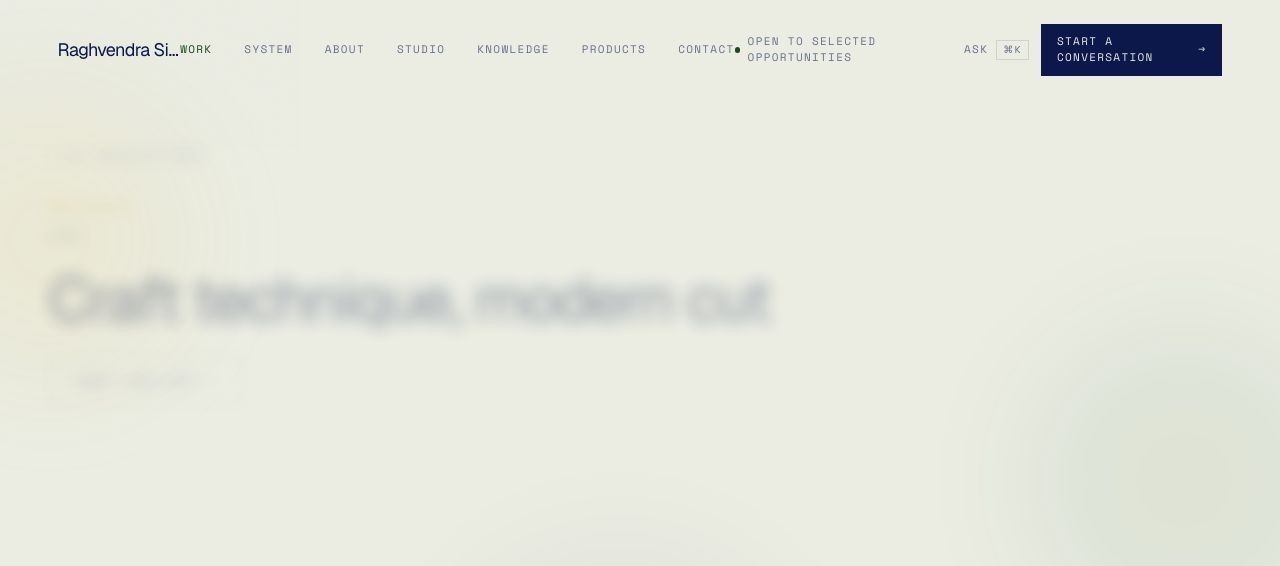
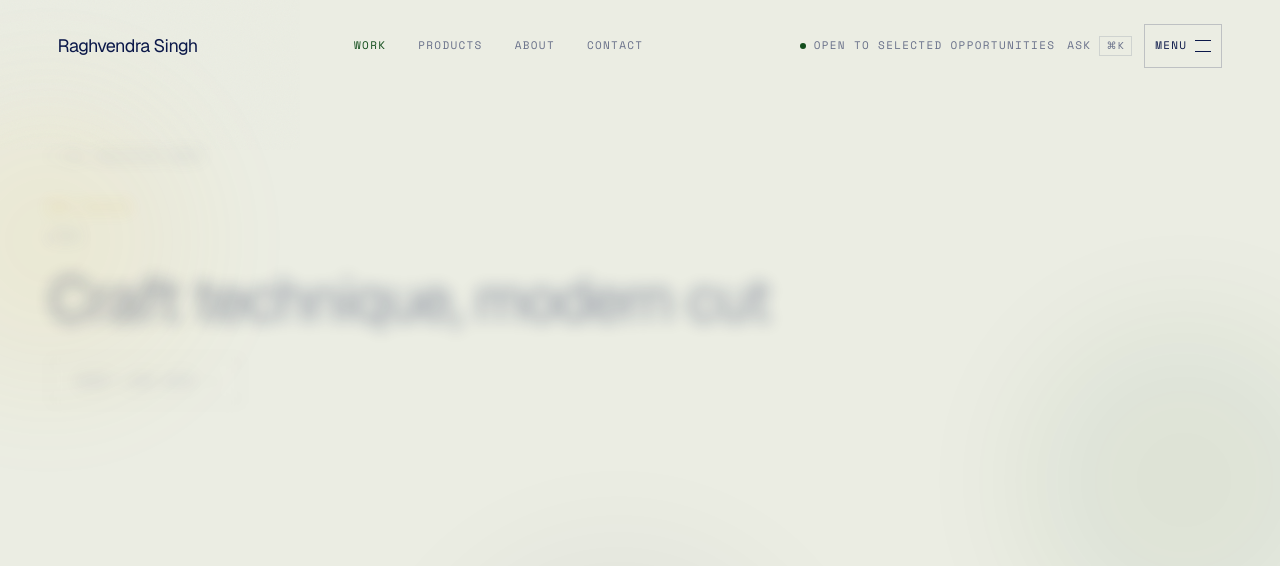
Before and after one commit to raghvendra1985/Raghvendra-Portfolio-2027, a Next.js app: page /work/2886 in a window 1280 px wide. Shown: the top 566 px of the page. Built offline with nearby package versions, Linux system fonts and the light colour scheme.

Commit message:
Replace the crowded nav with a morphing full-screen menu.
Keep Work, Products, About, and Contact in the bar; open a navy overlay for the full site map so seven destinations stay usable on every screen.

Co-authored-by: Cursor <cursoragent@cursor.com>

```diff
--- a/animations/index.ts
+++ b/animations/index.ts
@@ -36,6 +36,8 @@ export {
   crossfadeWorkVisual,
 } from "./caseStudy";
 export { animateNavigation } from "./navigation";
+export { animateMenuOpen, animateMenuClose, menuOriginFromToggle } from "./menu";
+export type { MenuOrigin } from "./menu";
 export { animateSystem } from "./system";
 export type { SystemOptions } from "./system";
 export {
--- /dev/null
+++ b/animations/menu.ts
@@ -0,0 +1,118 @@
+"use client";
+
+import { DURATION, EASE, gsap, showImmediately, type MotionConfig } from "./motion";
+
+export type MenuOrigin = {
+  x: string;
+  y: string;
+};
+
+export function menuOriginFromToggle(toggle: HTMLElement | null): MenuOrigin {
+  if (!toggle) return { x: "100%", y: "0%" };
+  const rect = toggle.getBoundingClientRect();
+  const x = ((rect.left + rect.width / 2) / window.innerWidth) * 100;
+  const y = ((rect.top + rect.height / 2) / window.innerHeight) * 100;
+  return { x: `${x}%`, y: `${y}%` };
+}
+
+function panelAndItems(root: HTMLElement) {
+  return {
+    panel: root.querySelector<HTMLElement>("[data-menu-panel]"),
+    items: root.querySelectorAll<HTMLElement>("[data-menu-item]"),
+  };
+}
+
+export function animateMenuOpen(
+  root: HTMLElement,
+  config: MotionConfig,
+  origin: MenuOrigin,
+) {
+  const { panel, items } = panelAndItems(root);
+  if (!panel) return;
+
+  if (config.reducedMotion) {
+    gsap.set(panel, { autoAlpha: 1, clipPath: "none", y: 0 });
+    showImmediately(items);
+    return;
+  }
+
+  gsap.killTweensOf([panel, items]);
+
+  if (config.isMobile) {
+    gsap.fromTo(
+      panel,
+      { autoAlpha: 0, y: 16, clipPath: "none" },
+      { autoAlpha: 1, y: 0, duration: DURATION.md, ease: EASE },
+    );
+  } else {
+    gsap.fromTo(
+      panel,
+      { autoAlpha: 1, clipPath: `circle(0% at ${origin.x} ${origin.y})` },
+      {
+        clipPath: `circle(160% at ${origin.x} ${origin.y})`,
+        duration: DURATION.lg,
+        ease: EASE,
+      },
+    );
+  }
+
+  gsap.fromTo(
+    items,
+    { autoAlpha: 0, y: 24 },
+    {
+      autoAlpha: 1,
+      y: 0,
+      duration: DURATION.md,
+      stagger: 0.04,
+      ease: EASE,
+      delay: config.isMobile ? 0.04 : 0.08,
+    },
+  );
+}
+
+export function animateMenuClose(
+  root: HTMLElement,
+  config: MotionConfig,
+  origin: MenuOrigin,
+  onComplete?: () => void,
+) {
+  const { panel, items } = panelAndItems(root);
+  if (!panel) {
+    onComplete?.();
+    return;
+  }
+
+  if (config.reducedMotion) {
+    gsap.set(panel, { autoAlpha: 0, clipPath: "none", y: 0 });
+    gsap.set(items, { autoAlpha: 0, y: 0 });
+    onComplete?.();
+    return;
+  }
+
+  gsap.killTweensOf([panel, items]);
+  gsap.to(items, {
+    autoAlpha: 0,
+    y: 12,
+    duration: DURATION.xs,
+    stagger: 0.015,
+    ease: EASE,
+  });
+
+  if (config.isMobile) {
+    gsap.to(panel, {
+      autoAlpha: 0,
+      y: 12,
+      duration: DURATION.sm,
+      ease: EASE,
+      onComplete,
+    });
+    return;
+  }
+
+  gsap.to(panel, {
+    clipPath: `circle(0% at ${origin.x} ${origin.y})`,
+    duration: DURATION.md,
+    ease: EASE,
+    onComplete,
+  });
+}
--- a/animations/navigation.ts
+++ b/animations/navigation.ts
@@ -26,6 +26,15 @@ export function animateNavigation(
     const goingDown = y > lastY + 2;
     const goingUp = y < lastY - 2;
     lastY = y;
+
+    if (root.dataset.menuOpen === "true") {
+      if (hidden) {
+        hidden = false;
+        gsap.set(root, { yPercent: 0 });
+      }
+      gsap.set(root, { backdropFilter: "blur(0px)" });
+      return;
+    }
 
     const shouldCompact = y > compactAfter;
     if (shouldCompact !== compact) {
--- a/components/concierge/ConciergeTrigger.tsx
+++ b/components/concierge/ConciergeTrigger.tsx
@@ -47,9 +47,11 @@ function TriggerButton({
 export default function ConciergeTrigger({
   variant = "nav",
   className = "",
+  inverted = false,
 }: {
   variant?: "nav" | "float" | "mobile-menu" | "mobile-bar";
   className?: string;
+  inverted?: boolean;
 }) {
   if (variant === "float") {
     return (
@@ -84,9 +86,9 @@ export default function ConciergeTrigger({
       <TriggerButton
         variant="mobile-menu"
         source="mobile-menu"
-        className={`font-display text-2xl text-left ${className}`}
+        className={`inline-flex min-h-11 items-center font-mono-label text-[11px] text-gold hover:text-mist ${className}`}
       >
-        Ask the portfolio
+        Ask the portfolio →
       </TriggerButton>
     );
   }
@@ -96,10 +98,18 @@ export default function ConciergeTrigger({
       variant="nav"
       source="nav"
       cursor
-      className={`hidden min-h-11 items-center gap-2 font-mono-label text-ink-soft hover:text-navy lg:inline-flex ${className}`}
+      className={`hidden min-h-11 items-center gap-2 font-mono-label lg:inline-flex ${
+        inverted ? "text-mist/70 hover:text-mist" : "text-ink-soft hover:text-navy"
+      } ${className}`}
     >
       Ask
-      <kbd className="border border-line px-1.5 py-0.5 text-[10px] text-ink-soft">⌘K</kbd>
+      <kbd
+        className={`border px-1.5 py-0.5 text-[10px] ${
+          inverted ? "border-mist/30 text-mist/70" : "border-line text-ink-soft"
+        }`}
+      >
+        ⌘K
+      </kbd>
     </TriggerButton>
   );
 }
--- /dev/null
+++ b/components/navigation/MenuOverlay.tsx
@@ -0,0 +1,131 @@
+"use client";
+
+import { useEffect, useRef } from "react";
+import Link from "next/link";
+import { usePathname } from "next/navigation";
+import {
+  animateMenuClose,
+  animateMenuOpen,
+  type MenuOrigin,
+} from "@/animations/menu";
+import { useExperience } from "@/components/providers/ExperienceProvider";
+import ConciergeTrigger from "@/components/concierge/ConciergeTrigger";
+import { footerLinks, navLinks, site } from "@/lib/site";
+
+export default function MenuOverlay({
+  open,
+  origin,
+  onClose,
+}: {
+  open: boolean;
+  origin: MenuOrigin;
+  onClose: () => void;
+}) {
+  const rootRef = useRef<HTMLDivElement>(null);
+  const visibleRef = useRef(false);
+  const originRef = useRef(origin);
+  const { config } = useExperience();
+  const pathname = usePathname();
+
+  if (open) originRef.current = origin;
+
+  useEffect(() => {
+    const root = rootRef.current;
+    if (!root) return;
+
+    if (open) {
+      visibleRef.current = true;
+      animateMenuOpen(root, config, originRef.current);
+      return;
+    }
+
+    if (!visibleRef.current) return;
+    animateMenuClose(root, config, originRef.current, () => {
+      visibleRef.current = false;
+    });
+  }, [open, config]);
+
+  return (
+    <div
+      ref={rootRef}
+      id="site-menu"
+      role="dialog"
+      aria-modal="true"
+      aria-labelledby="site-menu-title"
+      aria-hidden={!open}
+      inert={!open}
+      className={`fixed inset-0 z-0 ${open ? "pointer-events-auto" : "pointer-events-none"}`}
+    >
+      <div
+        data-menu-panel
+        className="absolute inset-0 flex flex-col bg-navy px-[var(--page-pad)] pb-10 pt-28 text-mist opacity-0"
+      >
+        <h2 id="site-menu-title" className="sr-only">
+          Site menu
+        </h2>
+        <nav aria-label="All pages" className="mx-auto w-full max-w-[1440px] flex-1">
+          <ul className="grid gap-2 sm:grid-cols-2 sm:gap-x-16 sm:gap-y-3">
+            {navLinks.map((link, index) => {
+              const active =
+                pathname === link.href || pathname.startsWith(`${link.href}/`);
+              return (
+                <li key={link.href} data-menu-item>
+                  <Link
+                    href={link.href}
+                    aria-current={active ? "page" : undefined}
+                    onClick={onClose}
+                    data-cursor="Open"
+                    className="group flex min-h-11 items-baseline gap-4 py-2"
+                  >
+                    <span
+                      className={`font-mono-label text-[11px] ${
+                        active ? "text-gold" : "text-mist/40 group-hover:text-gold"
+                      }`}
+                    >
+                      {String(index + 1).padStart(2, "0")}
+                    </span>
+                    <span
+                      className={`font-display text-3xl leading-[1.08] sm:text-5xl ${
+                        active ? "text-green" : "text-mist group-hover:text-gold"
+                      }`}
+                    >
+                      {link.label}
+                    </span>
+                  </Link>
+                </li>
+              );
+            })}
+          </ul>
+        </nav>
+
+        <div
+          data-menu-item
+          className="mx-auto mt-10 flex w-full max-w-[1440px] flex-col gap-8 border-t border-mist/15 pt-8 sm:flex-row sm:items-end sm:justify-between"
+        >
+          <div>
+            <p className="flex items-center gap-2 font-mono-label text-[11px] text-mist/70">
+              <span className="h-1.5 w-1.5 rounded-full bg-green" aria-hidden="true" />
+              {site.status}
+            </p>
+            <ul className="mt-4 flex flex-wrap gap-6">
+              {footerLinks.social.map((link) => (
+                <li key={link.label}>
+                  <a
+                    href={link.href}
+                    className="inline-flex min-h-11 items-center font-mono-label text-[11px] text-mist/80 hover:text-gold"
+                    {...(link.href.startsWith("http")
+                      ? { target: "_blank", rel: "noopener noreferrer" }
+                      : {})}
+                  >
+                    {link.label}
+                  </a>
+                </li>
+              ))}
+            </ul>
+          </div>
+          <ConciergeTrigger variant="mobile-menu" />
+        </div>
+      </div>
+    </div>
+  );
+}
--- /dev/null
+++ b/components/navigation/MenuToggle.tsx
@@ -0,0 +1,44 @@
+"use client";
+
+import { forwardRef } from "react";
+
+const MenuToggle = forwardRef<
+  HTMLButtonElement,
+  {
+    open: boolean;
+    inverted?: boolean;
+    onClick: () => void;
+  }
+>(function MenuToggle({ open, inverted = false, onClick }, ref) {
+  return (
+    <button
+      ref={ref}
+      type="button"
+      aria-expanded={open}
+      aria-controls="site-menu"
+      aria-label={open ? "Close menu" : "Open menu"}
+      onClick={onClick}
+      className={`inline-flex h-11 min-w-11 shrink-0 items-center justify-center gap-2 border px-2.5 ${
+        inverted
+          ? "border-mist/30 text-mist hover:border-mist"
+          : "border-navy/20 text-navy hover:border-navy"
+      }`}
+    >
+      <span className="hidden font-mono-label text-[11px] lg:inline">{open ? "Close" : "Menu"}</span>
+      <span className="relative block h-3 w-4" aria-hidden="true">
+        <span
+          className={`absolute left-0 h-px w-4 bg-current transition-transform duration-300 ease-[cubic-bezier(0.19,1,0.22,1)] motion-reduce:transition-none ${
+            open ? "top-1.5 rotate-45" : "top-0"
+          }`}
+        />
+        <span
+          className={`absolute left-0 h-px w-4 bg-current transition-transform duration-300 ease-[cubic-bezier(0.19,1,0.22,1)] motion-reduce:transition-none ${
+            open ? "bottom-1.5 -rotate-45" : "bottom-0"
+          }`}
+        />
+      </span>
+    </button>
+  );
+});
+
+export default MenuToggle;
--- a/components/navigation/Navigation.tsx
+++ b/components/navigation/Navigation.tsx
@@ -3,20 +3,30 @@
 import { useEffect, useRef, useState } from "react";
 import Link from "next/link";
 import { usePathname } from "next/navigation";
-import { AnimatePresence, motion } from "framer-motion";
 import { animateNavigation } from "@/animations/navigation";
+import { gsap } from "@/animations/motion";
+import { menuOriginFromToggle, type MenuOrigin } from "@/animations/menu";
 import { useExperience } from "@/components/providers/ExperienceProvider";
-import { navLinks, site } from "@/lib/site";
-import MagneticButton from "@/components/buttons/MagneticButton";
+import { getLenis } from "@/hooks/useLenis";
+import { primaryNavLinks, site } from "@/lib/site";
 import ConciergeTrigger from "@/components/concierge/ConciergeTrigger";
 import { useConcierge } from "@/components/concierge/ConciergeProvider";
+import MenuToggle from "@/components/navigation/MenuToggle";
+import MenuOverlay from "@/components/navigation/MenuOverlay";
+
+const FOCUSABLE =
+  'a[href], button:not([disabled]), [tabindex]:not([tabindex="-1"])';
 
 export default function Navigation() {
   const rootRef = useRef<HTMLElement>(null);
+  const toggleRef = useRef<HTMLButtonElement>(null);
   const { config, pageReady } = useExperience();
   const { open: conciergeOpen } = useConcierge();
   const pathname = usePathname();
   const [open, setOpen] = useState(false);
+  const [origin, setOrigin] = useState<MenuOrigin>({ x: "100%", y: "0%" });
+
+  const wasOpen = useRef(false);
 
   useEffect(() => {
     const root = rootRef.current;
@@ -34,30 +44,91 @@ export default function Navigation() {
   }, [conciergeOpen]);
 
   useEffect(() => {
-    document.body.style.overflow = open ? "hidden" : "";
+    const lenis = getLenis();
+    if (open) {
+      document.body.style.overflow = "hidden";
+      lenis?.stop();
+      gsap.set(rootRef.current, { yPercent: 0 });
+    } else {
+      document.body.style.overflow = "";
+      lenis?.start();
+    }
     return () => {
       document.body.style.overflow = "";
+      lenis?.start();
     };
   }, [open]);
+
+  useEffect(() => {
+    if (!open) return;
+    const root = rootRef.current;
+    const onKey = (event: KeyboardEvent) => {
+      if (event.key === "Escape") {
+        event.preventDefault();
+        setOpen(false);
+        return;
+      }
+      if (event.key !== "Tab" || !root) return;
+      const nodes = Array.from(root.querySelectorAll<HTMLElement>(FOCUSABLE)).filter(
+        (node) => node.getClientRects().length > 0 && !node.closest("[inert]"),
+      );
+      if (!nodes.length) return;
+      const first = nodes[0];
+      const last = nodes[nodes.length - 1];
+      if (event.shiftKey && document.activeElement === first) {
+        event.preventDefault();
+        last.focus();
+      } else if (!event.shiftKey && document.activeElement === last) {
+        event.preventDefault();
+        first.focus();
+      }
+    };
+    document.addEventListener("keydown", onKey);
+    return () => document.removeEventListener("keydown", onKey);
+  }, [open]);
+
+  useEffect(() => {
+    if (open) {
+      wasOpen.current = true;
+      return;
+    }
+    if (!wasOpen.current) return;
+    wasOpen.current = false;
+    toggleRef.current?.focus();
+  }, [open]);
+
+  function toggleMenu() {
+    if (!open) setOrigin(menuOriginFromToggle(toggleRef.current));
+    setOpen((value) => !value);
+  }
 
   return (
     <header
       ref={rootRef}
       data-nav
       data-compact="false"
-      className="group fixed inset-x-0 top-0 z-50 border-b border-transparent bg-transparent data-[compact=true]:border-line data-[compact=true]:bg-mist/70"
+      data-menu-open={open ? "true" : "false"}
+      className={`group fixed inset-x-0 top-0 z-50 border-b ${
+        open
+          ? "border-transparent bg-transparent"
+          : "border-transparent bg-transparent data-[compact=true]:border-line data-[compact=true]:bg-mist/70"
+      }`}
     >
-      <div className="mx-auto flex max-w-[1440px] items-center justify-between px-[var(--page-pad)] py-6 group-data-[compact=true]:py-3">
+      <MenuOverlay open={open} origin={origin} onClose={() => setOpen(false)} />
+
+      <div className="relative z-10 mx-auto flex max-w-[1440px] items-center justify-between px-[var(--page-pad)] py-6 group-data-[compact=true]:py-3">
         <Link
           href="/"
-          className="min-w-0 truncate font-display text-base text-navy sm:text-lg"
+          className={`min-w-0 truncate font-display text-base sm:text-lg ${
+            open ? "text-mist" : "text-navy"
+          }`}
           data-cursor="Open"
         >
           Raghvendra Singh
         </Link>
 
-        <nav aria-label="Primary" className="hidden items-center gap-4 lg:flex xl:gap-8">
-          {navLinks.map((link) => {
+        <nav aria-label="Primary" className="hidden items-center gap-6 lg:flex xl:gap-8">
+          {primaryNavLinks.map((link) => {
             const active =
               pathname === link.href || pathname.startsWith(`${link.href}/`);
             return (
@@ -66,7 +137,13 @@ export default function Navigation() {
                 href={link.href}
                 aria-current={active ? "page" : undefined}
                 className={`font-mono-label text-[11px] ${
-                  active ? "text-green" : "text-ink-soft hover:text-navy"
+                  open
+                    ? active
+                      ? "text-gold"
+                      : "text-mist/70 hover:text-mist"
+                    : active
+                      ? "text-green"
+                      : "text-ink-soft hover:text-navy"
                 }`}
               >
                 {link.label}
@@ -76,75 +153,18 @@ export default function Navigation() {
         </nav>
 
         <div className="flex items-center gap-3">
-          <p className="hidden items-center gap-2 font-mono-label text-[10px] text-ink-soft lg:flex">
+          <p
+            className={`hidden items-center gap-2 font-mono-label text-[10px] lg:flex ${
+              open ? "text-mist/70" : "text-ink-soft"
+            }`}
+          >
             <span className="h-1.5 w-1.5 rounded-full bg-green" aria-hidden="true" />
             {site.status}
           </p>
-          <ConciergeTrigger variant="nav" />
-          <div className="hidden lg:block">
-            <MagneticButton href="/contact" size="sm">
-              Start a conversation
-            </MagneticButton>
-          </div>
-          <button
-            type="button"
-            className="flex h-11 w-11 shrink-0 items-center justify-center border border-navy/20 lg:hidden"
-            aria-expanded={open}
-            aria-controls="mobile-nav"
-            aria-label={open ? "Close menu" : "Open menu"}
-            onClick={() => setOpen((value) => !value)}
-          >
-            <span className="sr-only">Menu</span>
-            <span className="flex flex-col gap-1.5" aria-hidden="true">
-              <span className={`h-px w-4 bg-navy ${open ? "translate-y-[3.5px] rotate-45" : ""}`} />
-              <span className={`h-px w-4 bg-navy ${open ? "-translate-y-[3.5px] -rotate-45" : ""}`} />
-            </span>
-          </button>
+          <ConciergeTrigger variant="nav" inverted={open} />
+          <MenuToggle ref={toggleRef} open={open} inverted={open} onClick={toggleMenu} />
         </div>
       </div>
-
-      <AnimatePresence>
-        {open ? (
-          <motion.nav
-            id="mobile-nav"
-            aria-label="Mobile"
-            className="border-t border-line bg-mist px-[var(--page-pad)] py-6 lg:hidden"
-            initial={{ opacity: 0, y: -8 }}
-            animate={{ opacity: 1, y: 0 }}
-            exit={{ opacity: 0, y: -8 }}
-            transition={{ duration: 0.3, ease: [0.19, 1, 0.22, 1] }}
-          >
-            <ul className="flex flex-col gap-4">
-              {navLinks.map((link) => {
-                const active =
-                  pathname === link.href || pathname.startsWith(`${link.href}/`);
-                return (
-                  <li key={link.href}>
-                    <Link
-                      href={link.href}
-                      aria-current={active ? "page" : undefined}
-                      className="inline-flex min-h-11 items-center font-display text-2xl"
-                    >
-                      {link.label}
-                    </Link>
-                  </li>
-                );
-              })}
-              <li>
-                <ConciergeTrigger
-                  variant="mobile-menu"
-                  className="w-full"
-                />
-              </li>
-              <li>
-                <Link href="/contact" className="inline-flex min-h-11 items-center font-mono-label text-green">
-                  Start a conversation →
-                </Link>
-              </li>
-            </ul>
-          </motion.nav>
-        ) : null}
-      </AnimatePresence>
     </header>
   );
 }
--- a/lib/site.ts
+++ b/lib/site.ts
@@ -33,6 +33,12 @@ export const navLinks = [
   { label: "Contact", href: "/contact" },
 ];
 
+const primaryHrefs = ["/work", "/products", "/about", "/contact"] as const;
+
+export const primaryNavLinks = primaryHrefs.map(
+  (href) => navLinks.find((link) => link.href === href)!,
+);
+
 export const footerLinks = {
   sitemap: [
     { label: "Home", href: "/" },
```
